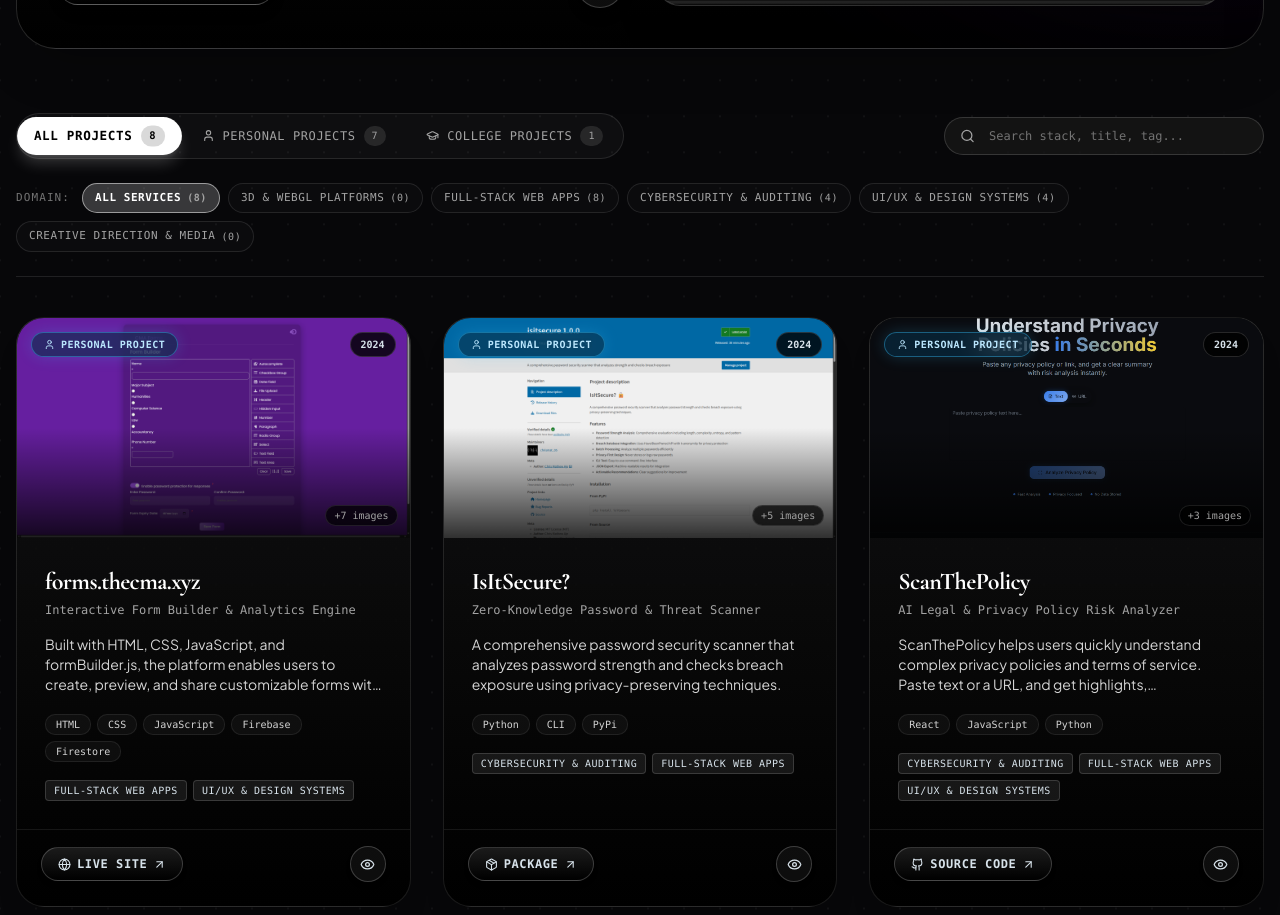
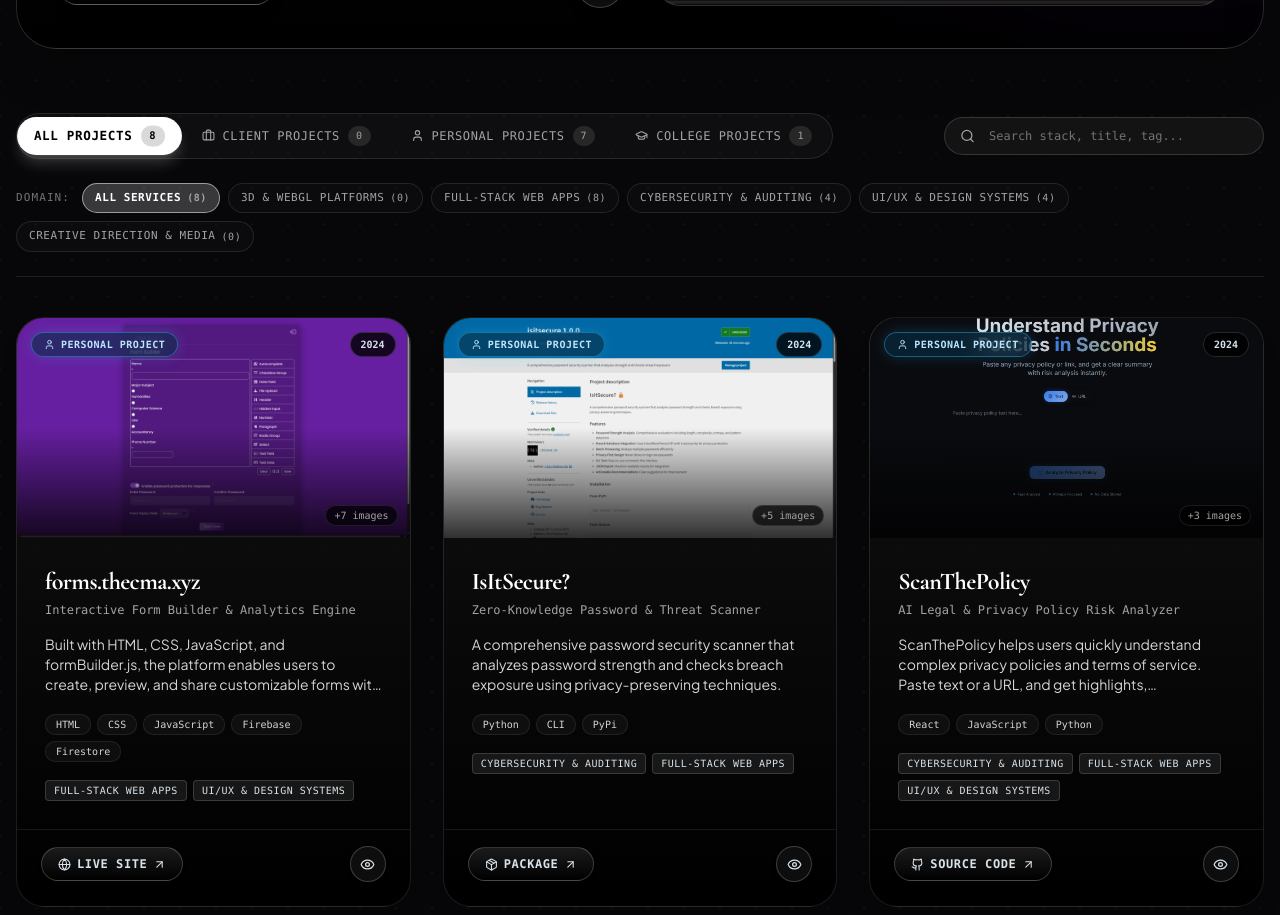
Before and after one commit to chrismat-05/thecma.xyz, a React (Vite) app: page /projects in a window 1280 px wide. Shown: the part 820-1735 px from the top of the page. Built offline with nearby package versions, Linux system fonts and the light colour scheme; a web font is replaced by a local one.

Commit message:
feat(projects): add Client Projects filter tab to projects page

```diff
--- a/src/pages/ProjectsPage.tsx
+++ b/src/pages/ProjectsPage.tsx
@@ -49,6 +49,7 @@ export const ProjectsPage: React.FC = () => {
 
   const categoryFilters = [
     { label: "All Projects", value: "all" },
+    { label: "Client Projects", value: "client" },
     { label: "Personal Projects", value: "personal" },
     { label: "College Projects", value: "college" },
   ];
```
